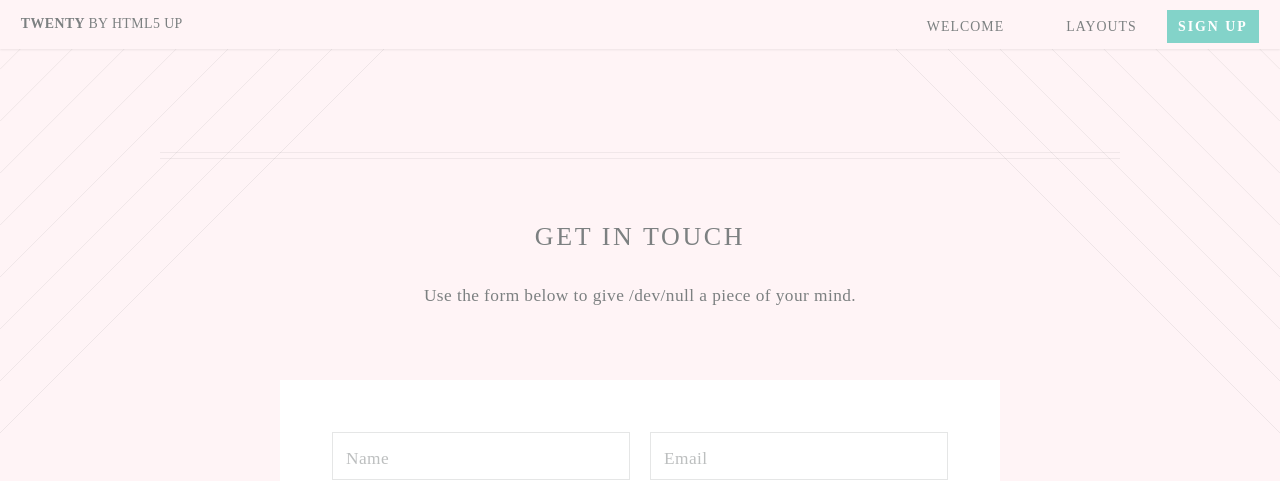
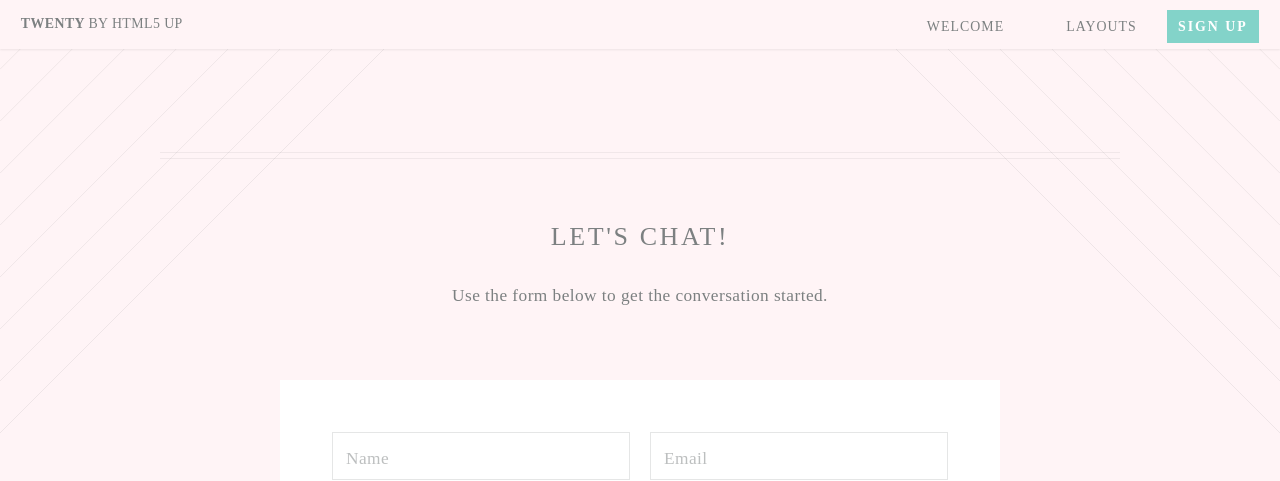
Before and after one commit to meadowhouse/meadowhouse.github.io, a Jekyll site: the page connect.html, which Jekyll copies as it is, in a window 1280 px wide and 1299 px high. Shown: the top 481 px of the window. Built offline with Jekyll 4.4.1, drawn with Linux system fonts in a browser that asks for light colours; some web fonts are replaced.

Commit message:
Change Copy on Connect page

```diff
--- a/connect.html
+++ b/connect.html
@@ -64,8 +64,8 @@
 
 				<header class="special container">
 					<span class="icon fa-envelope"></span>
-					<h2>Get In Touch</h2>
-					<p>Use the form below to give /dev/null a piece of your mind.</p>
+					<h2>Let's Chat!</h2>
+					<p>Use the form below to get the conversation started.</p>
 				</header>
 
 				<!-- One -->
```
